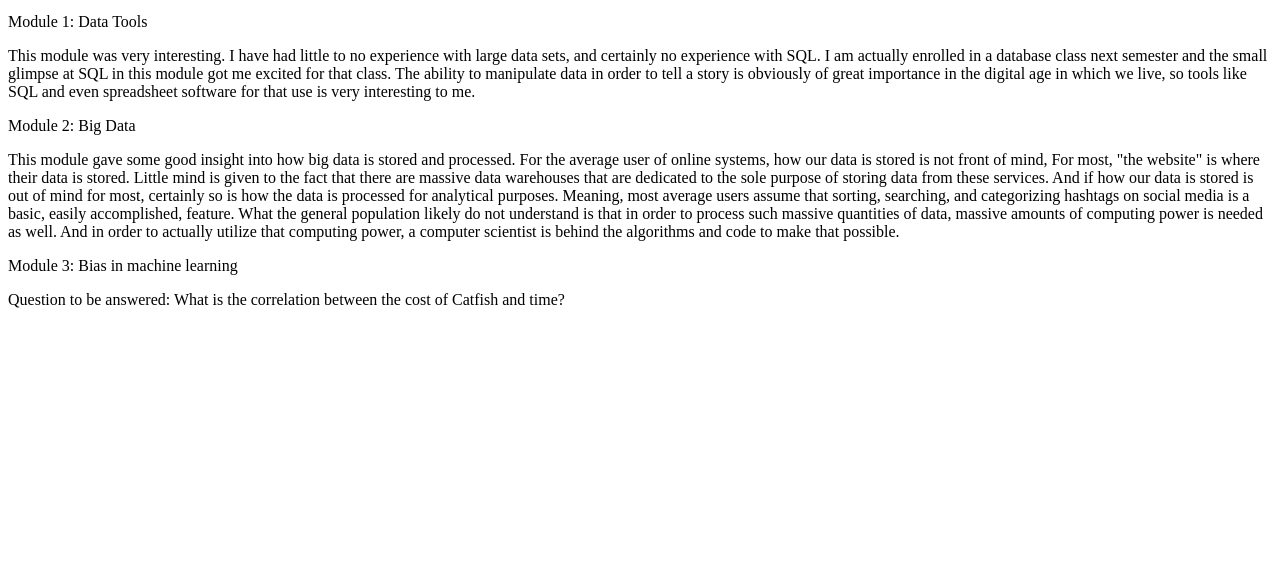
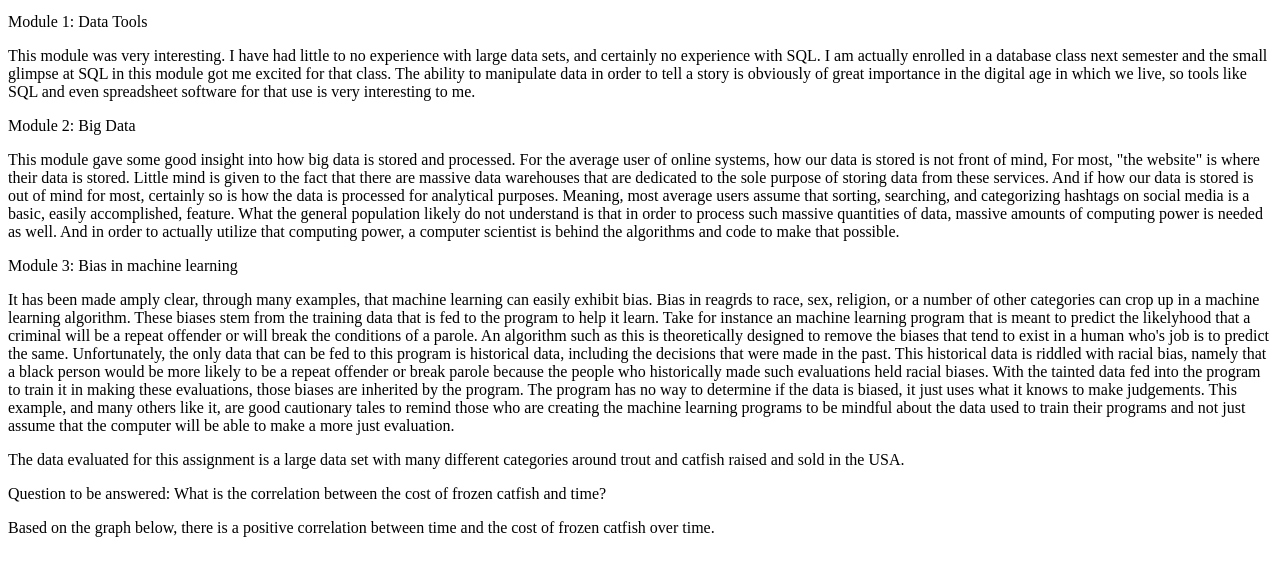
Before and after one commit to BatchOfAllTrades/BigDataProject, a plain HTML site: page index.html in a window 1280 px wide. Shown: the part 101-676 px from the top of the page. Drawn offline with Linux system fonts and the light colour scheme.

Commit message:
Update index.html

```diff
--- a/index.html
+++ b/index.html
@@ -20,9 +20,22 @@
     What the general population likely do not understand is that in order to process such massive quantities of data, massive amounts of computing power is needed as well.
     And in order to actually utilize that computing power, a computer scientist is behind the algorithms and code to make that possible.</p>
   <p>Module 3: Bias in machine learning</p>
-  <p></p>
+  <p>It has been made amply clear, through many examples, that machine learning can easily exhibit bias.  Bias in reagrds to race, sex, religion, or a number of other
+    categories can crop up in a machine learning algorithm.  These biases stem from the training data that is fed to the program to help it learn.  Take for instance
+    an machine learning program that is meant to predict the likelyhood that a criminal will be a repeat offender or will break the conditions of a parole.  An algorithm
+    such as this is theoretically designed to remove the biases that tend to exist in a human who's job is to predict the same.  Unfortunately, the only data that can
+    be fed to this program is historical data, including the decisions that were made in the past.  This historical data is riddled with racial bias, namely that a black
+    person would be more likely to be a repeat offender or break parole because the people who historically made such evaluations held racial biases.  With the tainted
+    data fed into the program to train it in making these evaluations, those biases are inherited by the program.  The program has no way to determine if the data is biased,
+    it just uses what it knows to make judgements.  This example, and many others like it, are good cautionary tales to remind those who are creating the machine learning
+    programs to be mindful about the data used to train their programs and not just assume that the computer will be able to make a more just evaluation.
+  </p>
 
-<p>Question to be answered: What is the correlation between the cost of Catfish and time?</p>
+<p>The data evaluated for this assignment is a large data set with many different categories around trout and catfish raised and sold in the USA.</p>
+
+<p> Question to be answered: What is the correlation between the cost of frozen catfish and time?</p>
+
+<p>Based on the graph below, there is a positive correlation between time and the cost of frozen catfish over time.</p>
 
 </body>
 </html>
```
